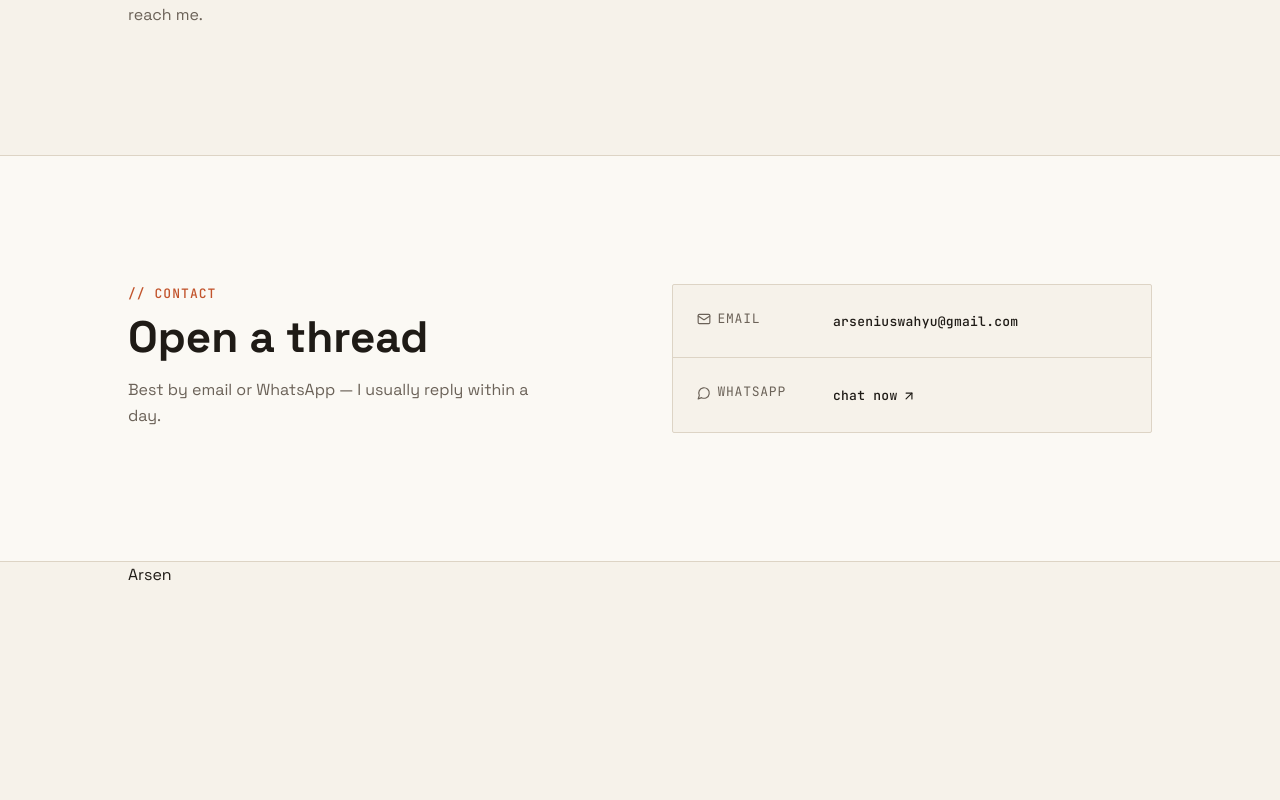
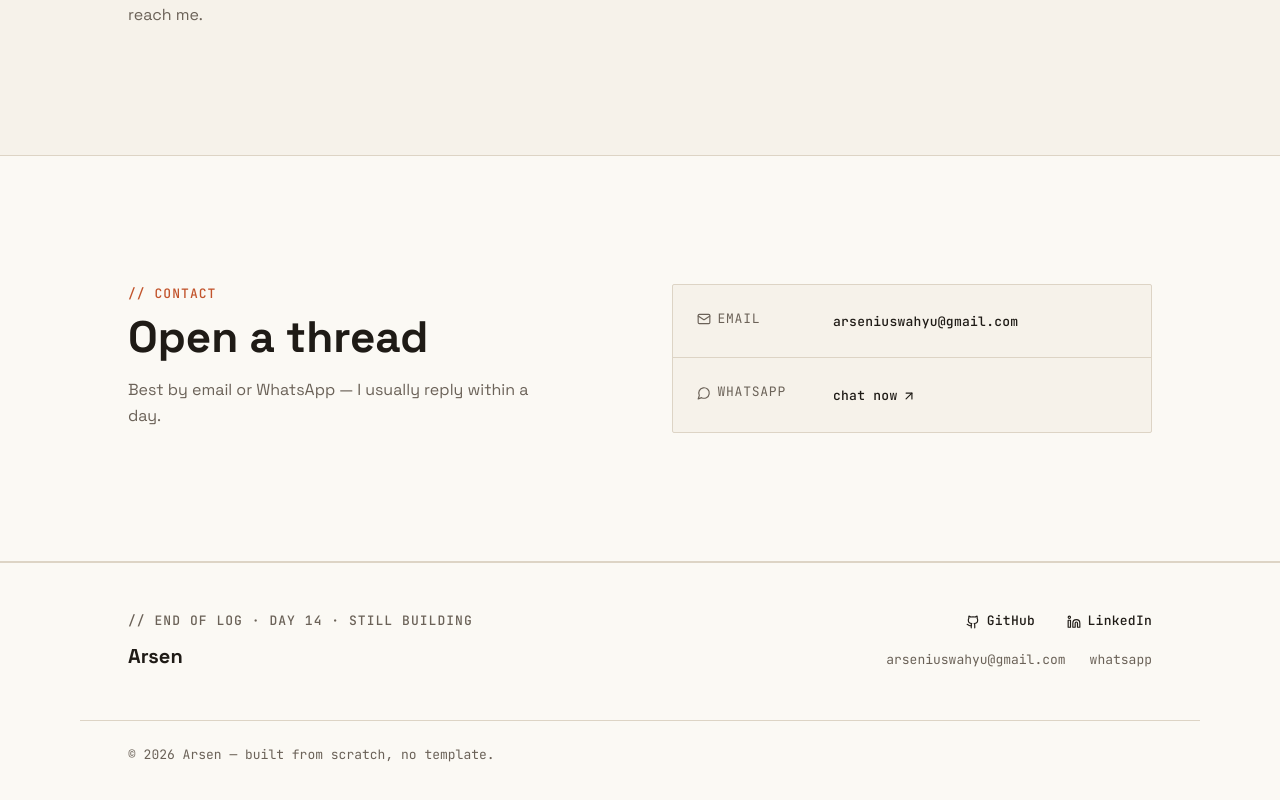
Before and after one commit to EevnxyEgo/kada-portfolio, a React (Vite) app: page / in a window 1280 px wide. Shown: the part 3519-4319 px from the top of the page. Before the commit the page ends 4107 px from the top, so only its background shows below. Built offline with nearby package versions, Linux system fonts and the light colour scheme.

Commit message:
feat: build footer with build-log sign-off

```diff
--- /dev/null
+++ b/src/components/Footer.css
@@ -0,0 +1,84 @@
+/* Footer — a closing log entry on the left, links on the right, a quiet
+   sign-off rule underneath. */
+
+.footer {
+  padding-block: var(--space-6);
+  background-color: var(--color-paper-raised);
+  border-top: 1px solid var(--color-line);
+}
+
+.footer__inner {
+  display: flex;
+  flex-direction: column;
+  justify-content: space-between;
+  gap: var(--space-4);
+}
+
+@media (min-width: 768px) {
+  .footer__inner {
+    flex-direction: row;
+    align-items: flex-start;
+  }
+}
+
+.footer__entry {
+  color: var(--color-accent);
+}
+
+.footer__name {
+  margin-top: var(--space-1);
+  font-size: 1.25rem;
+  font-weight: 700;
+}
+
+.footer__links {
+  display: flex;
+  flex-direction: column;
+  gap: var(--space-2);
+}
+
+@media (min-width: 768px) {
+  .footer__links {
+    align-items: flex-end;
+  }
+}
+
+.footer__primary {
+  display: flex;
+  gap: var(--space-4);
+}
+
+.footer__link {
+  display: inline-flex;
+  align-items: center;
+  gap: 0.4rem;
+}
+
+.footer__secondary {
+  display: flex;
+  flex-wrap: wrap;
+  gap: var(--space-3);
+}
+
+.footer__muted {
+  font-family: var(--font-mono);
+  font-size: var(--text-meta);
+  color: var(--color-ink-muted);
+  transition: color 200ms ease;
+}
+
+.footer__muted:hover {
+  color: var(--color-accent);
+}
+
+.footer__base {
+  margin-top: var(--space-6);
+  padding-top: var(--space-3);
+  border-top: 1px solid var(--color-line);
+}
+
+.footer__meta {
+  font-family: var(--font-mono);
+  font-size: var(--text-meta);
+  color: var(--color-ink-muted);
+}
--- a/src/components/Footer.jsx
+++ b/src/components/Footer.jsx
@@ -1,9 +1,58 @@
-// Stub — fleshed out in a later commit.
+import { Github, Linkedin } from 'lucide-react'
+import './Footer.css'
+
 export default function Footer() {
   return (
     <footer className="footer">
-      <div className="container">
-        <p>Arsen</p>
+      <div className="container footer__inner">
+        <div className="footer__sign">
+          <p className="mono-label footer__entry">
+            // end of log · day 14 · still building
+          </p>
+          <p className="footer__name">Arsen</p>
+        </div>
+
+        <nav className="footer__links" aria-label="Social and contact">
+          <div className="footer__primary">
+            <a
+              href="https://github.com/EevnxyEgo"
+              className="link-underline footer__link"
+              target="_blank"
+              rel="noopener noreferrer"
+            >
+              <Github size={14} aria-hidden="true" />
+              GitHub
+            </a>
+            <a
+              href="https://linkedin.com/in/arsenius-audley"
+              className="link-underline footer__link"
+              target="_blank"
+              rel="noopener noreferrer"
+            >
+              <Linkedin size={14} aria-hidden="true" />
+              LinkedIn
+            </a>
+          </div>
+
+          {/* email + whatsapp repeated from Contact, in a quieter treatment */}
+          <div className="footer__secondary">
+            <a href="mailto:arseniuswahyu@gmail.com" className="footer__muted">
+              arseniuswahyu@gmail.com
+            </a>
+            <a
+              href="https://wa.me/628112951110"
+              className="footer__muted"
+              target="_blank"
+              rel="noopener noreferrer"
+            >
+              whatsapp
+            </a>
+          </div>
+        </nav>
+      </div>
+
+      <div className="container footer__base">
+        <p className="footer__meta">© 2026 Arsen — built from scratch, no template.</p>
       </div>
     </footer>
   )
```
